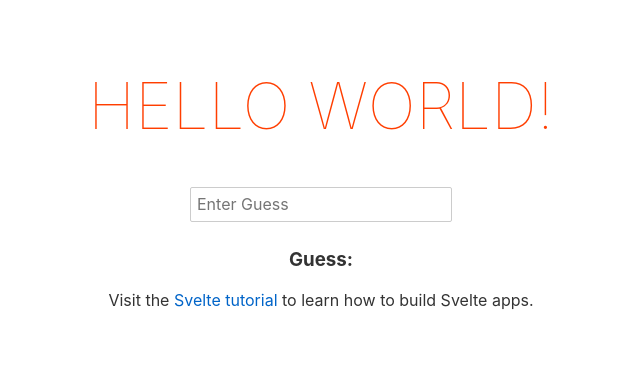
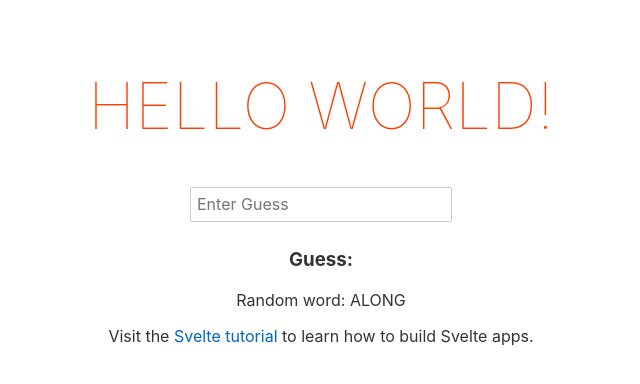
Before and after one commit to JustinStitt/vocable, a Svelte app in the folder vocable-app/: page / in a window 1280 px wide. Shown: the top 384 px of the page, without its empty margins (319-959 px from the left). Built offline with nearby package versions, Linux system fonts and the light colour scheme.

Commit message:
:sunglasses: completed task 3
Added about 500 common english words as a .json file in src directory.  Installed rollup/json plugin, imported into App

```diff
--- a/vocable-app/package.json
+++ b/vocable-app/package.json
@@ -9,6 +9,7 @@
   },
   "devDependencies": {
     "@rollup/plugin-commonjs": "^17.0.0",
+    "@rollup/plugin-json": "^4.1.0",
     "@rollup/plugin-node-resolve": "^11.0.0",
     "rollup": "^2.3.4",
     "rollup-plugin-css-only": "^3.1.0",
--- a/vocable-app/rollup.config.js
+++ b/vocable-app/rollup.config.js
@@ -4,6 +4,7 @@ import resolve from '@rollup/plugin-node-resolve';
 import livereload from 'rollup-plugin-livereload';
 import { terser } from 'rollup-plugin-terser';
 import css from 'rollup-plugin-css-only';
+import json from '@rollup/plugin-json';
 
 const production = !process.env.ROLLUP_WATCH;
 
@@ -37,6 +38,10 @@ export default {
 		file: 'public/build/bundle.js'
 	},
 	plugins: [
+		json({
+			compact: true
+		}),
+
 		svelte({
 			compilerOptions: {
 				// enable run-time checks when not in production
--- a/vocable-app/src/App.svelte
+++ b/vocable-app/src/App.svelte
@@ -1,9 +1,12 @@
 <script>
 	export let name;
+	import * as file from './5words.json';
 
 	let guess = '';
+	let words = file.default
+	let random = Math.floor(Math.random() * words.length)
 
-	let correct_guess = "wordle"
+	let correct_guess = words[random].toLowerCase()
 </script>
 
 <main>
@@ -15,6 +18,9 @@
 		Your guess is correct!
 	</h4>
 	{/if}
+
+	<p>Random word: {words[random].toUpperCase()}</p>
+
 	<p>Visit the <a href="https://svelte.dev/tutorial">Svelte tutorial</a> to learn how to build Svelte apps.</p>
 </main>
 
```
Also changed, not shown: vocable-app/src/5words.json (added, +3 -0 lines).
